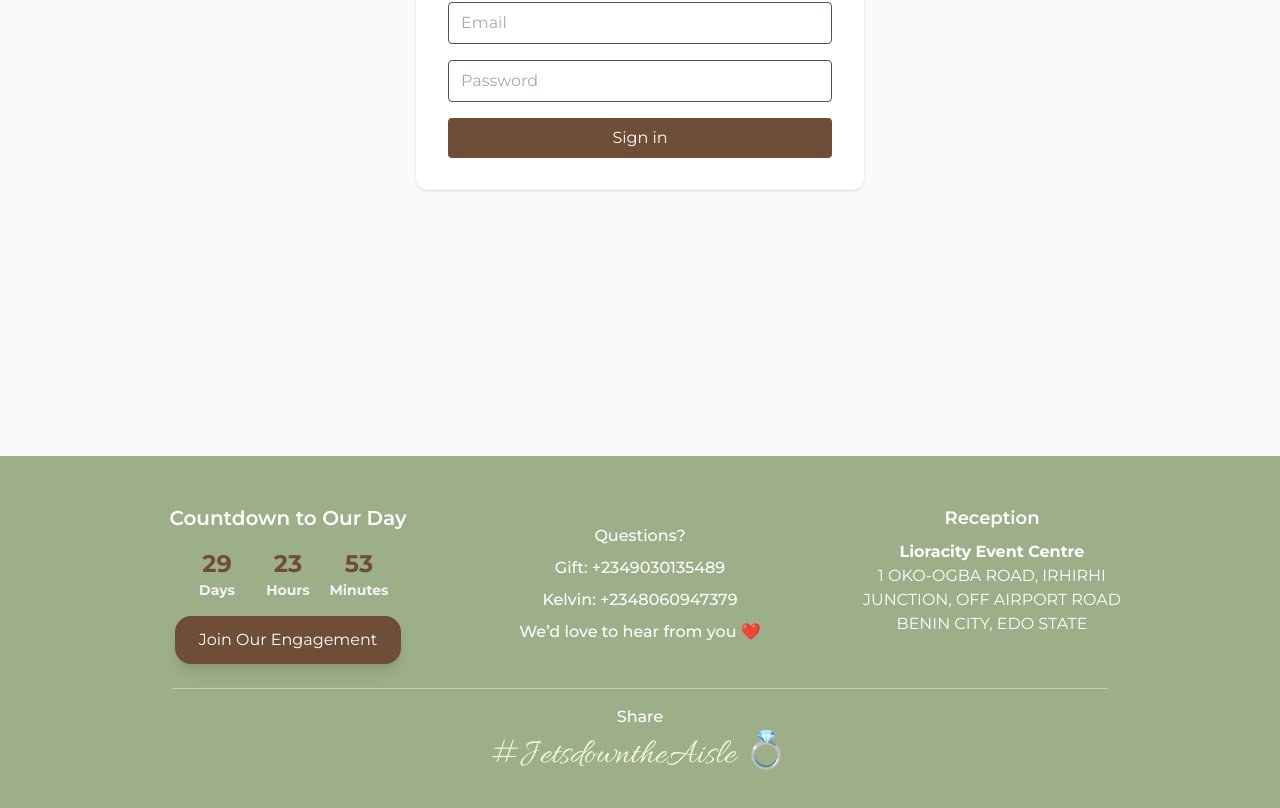
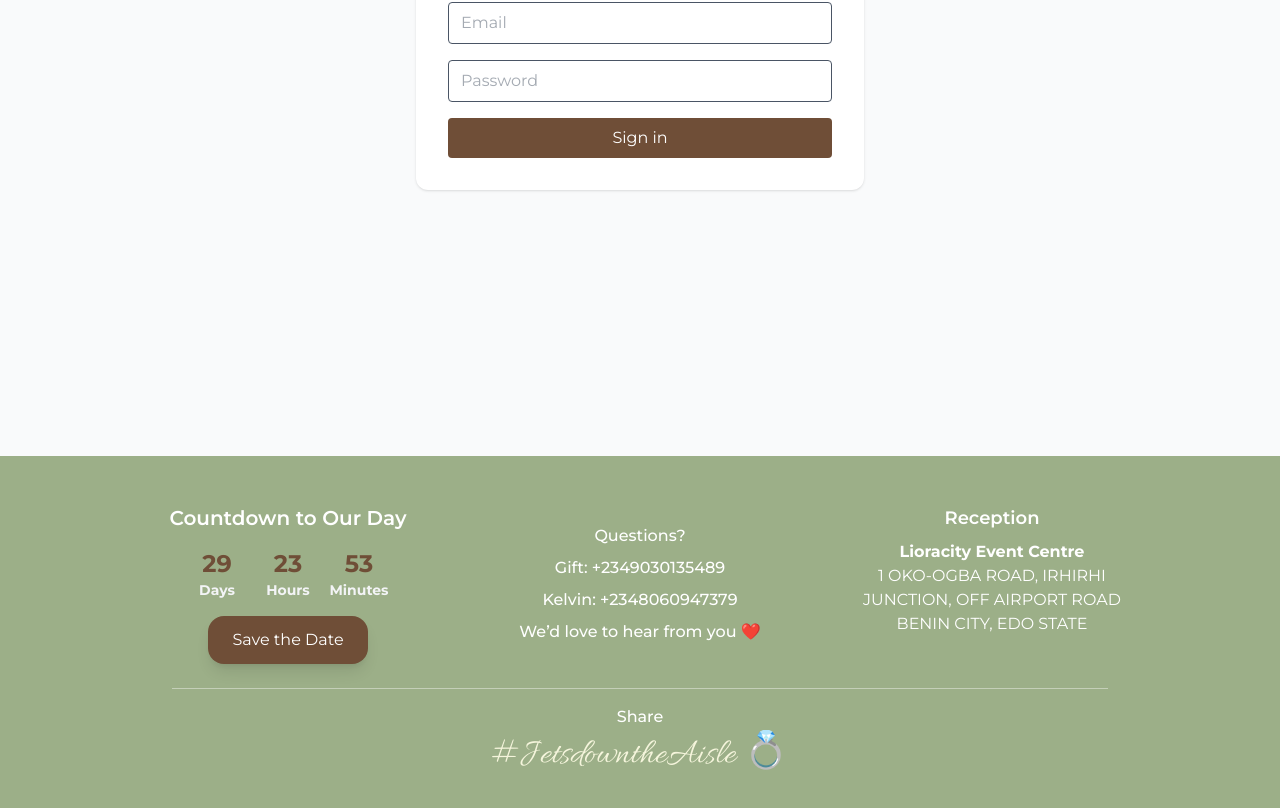
Before and after one commit to IsraelAREMOH/JennyWeds, a React (Vite) app: page /admin in a window 1280 px wide. Shown: the part 429-1237 px from the top of the page. Built offline with nearby package versions, Linux system fonts and the light colour scheme; a web font is replaced by a local one.

Commit message:
fixed footer

```diff
--- a/src/pages/Footer.jsx
+++ b/src/pages/Footer.jsx
@@ -51,7 +51,7 @@ const Footer = () => {
           </div>
 
           <SaveTheDateButton
-            label="Join Our Engagement"
+            label="Save the Date"
             bgColor="bg-[#6F4E37]"
             hoverColor="hover:bg-[#F1D9D2]"
             textColor="text-wite"
```
